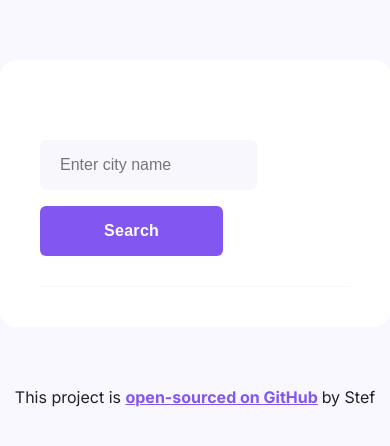
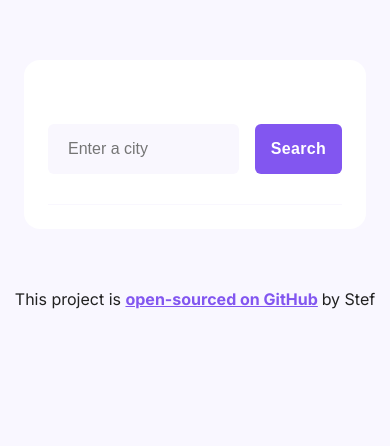
Before and after one commit to stef-ania/react-weather-app, a Next.js app: page / in a window 390 px wide. Shown: the top 446 px of the page. Built offline with nearby package versions, Linux system fonts and the light colour scheme; no server answers.

Commit message:
Adjusted mobile style for current weather part

```diff
--- a/src/app/Components/WeatherForm/WeatherForm.jsx
+++ b/src/app/Components/WeatherForm/WeatherForm.jsx
@@ -84,7 +84,7 @@ export default function WeatherForm() {
   return (
     <>
       <form onSubmit={handleSubmit} className={styles.weatherForm}>
-        <input type="search" className={styles.searchInput} placeholder="Enter city name" onChange={updateCity} />
+        <input type="search" className={styles.searchInput} placeholder="Enter a city" onChange={updateCity} />
         <input type="submit" value="Search" className={styles.submitInput} />
       </form>
       {formData.loading && (
--- a/src/app/Components/WeatherForm/WeatherForm.module.css
+++ b/src/app/Components/WeatherForm/WeatherForm.module.css
@@ -54,3 +54,15 @@
   background-color: var(--primary-color-darker);
   transition: all 200ms ease-in-out;
 }
+
+/* Mobile */
+@media (max-width: 700px) {
+  .weatherForm .searchInput {
+    margin-right: 0.5rem;
+    width: 65%;
+  }
+
+  .weatherForm .submitInput {
+    padding: 0.75rem 1rem;
+  }
+}
--- a/src/app/Components/WeatherInfo/WeatherInfo.jsx
+++ b/src/app/Components/WeatherInfo/WeatherInfo.jsx
@@ -5,7 +5,7 @@ import WeatherIcon from "../WeatherIcon/WeatherIcon";
 export default function WeatherInfo({ city, temperature, description, humidity, wind, day, time, icon }) {
   return (
     <div className={styles.weatherInfoWrapper}>
-      <div className={styles.weatherMainInfo}>
+      <div className={styles.weatherCurrentInfo}>
         <h1>{city}</h1>
         <p className={styles.weatherText}>
           {day} {time}, {description}
@@ -15,7 +15,7 @@ export default function WeatherInfo({ city, temperature, description, humidity,
           <strong className={styles.weatherAccent}>{wind}km/h</strong>
         </p>
       </div>
-      <div className={styles.weatherMainTemperatureWrapper}>
+      <div className={styles.weatherCurrentTemperatureWrapper}>
         <WeatherIcon code={icon} alt={description} />{" "}
         <span className={styles.weatherTemperature}>
           {temperature}
--- a/src/app/Components/WeatherInfo/WeatherInfo.module.css
+++ b/src/app/Components/WeatherInfo/WeatherInfo.module.css
@@ -8,7 +8,7 @@
   width: 100%;
 }
 
-.weatherInfoWrapper .weatherMainInfo h1 {
+.weatherInfoWrapper .weatherCurrentInfo h1 {
   color: var(--text-color);
   font-size: 2.5rem;
   font-weight: 700;
@@ -29,12 +29,12 @@
   color: var(--primary-color);
 }
 
-.weatherMainTemperatureWrapper .weatherTemperature,
-.weatherMainTemperatureWrapper .weatherUnit {
+.weatherCurrentTemperatureWrapper .weatherTemperature,
+.weatherCurrentTemperatureWrapper .weatherUnit {
   color: var(--text-color);
 }
 
-.weatherMainTemperatureWrapper .weatherTemperature {
+.weatherCurrentTemperatureWrapper .weatherTemperature {
   font-size: 5rem;
   font-weight: 700;
   line-height: 1;
@@ -43,7 +43,7 @@
   position: relative;
 }
 
-.weatherMainTemperatureWrapper .weatherUnit {
+.weatherCurrentTemperatureWrapper .weatherUnit {
   font-size: 1.75rem;
   font-weight: 400;
   line-height: 2.25rem;
@@ -51,3 +51,13 @@
   position: absolute;
   top: 1rem;
 }
+
+/* Mobile */
+@media (max-width: 700px) {
+  .weatherInfoWrapper {
+    align-items: flex-start;
+    flex-direction: column;
+    gap: 1rem;
+    justify-content: flex-start;
+  }
+}
--- a/src/app/page.module.css
+++ b/src/app/page.module.css
@@ -8,12 +8,12 @@
   margin: 60px auto;
   max-width: 768px;
   padding: 2.5rem;
-  /* min-height: 100vh; */
 }
 
 /* Mobile */
 @media (max-width: 700px) {
-  .content {
-    padding: 4rem;
+  .main {
+    margin: 60px 24px;
+    padding: 1.5rem;
   }
 }
```
Also changed, not shown: 1 other file (tests, documents, lock files or other folders).
